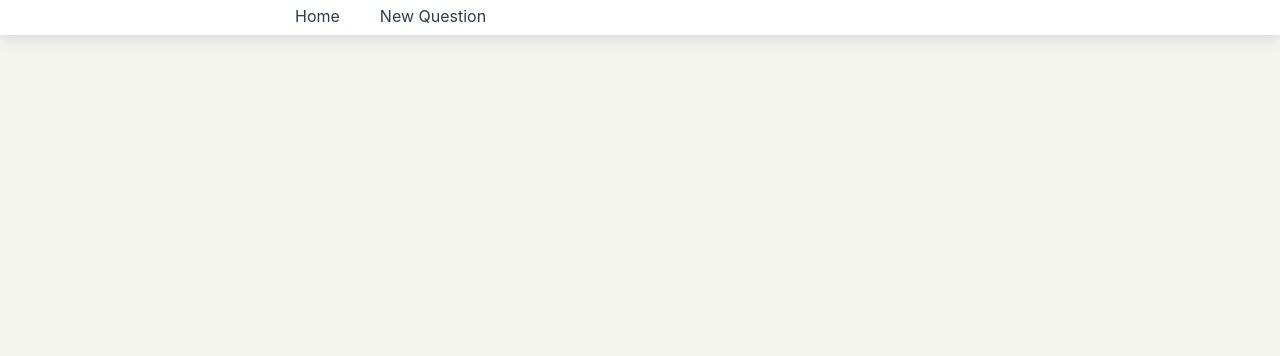
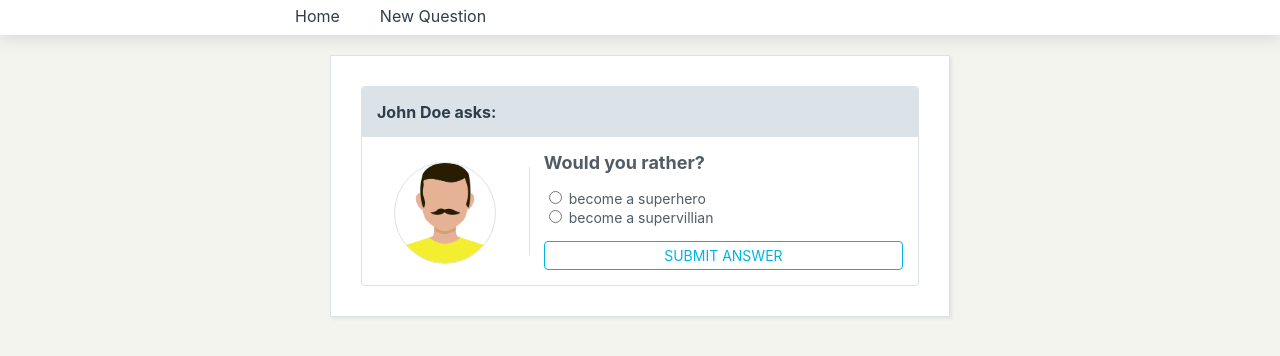
Before and after one commit to i8hamburgrz/would_you_rather, a React (Create React App) app: page /question/6ni6ok3ym7mf1p33lnez in a window 1280 px wide. Shown: the top 356 px of the page. Built offline with nearby package versions, Linux system fonts and the light colour scheme; sample sign-in values are in the browser's storage.

Commit message:
add new features

```diff
--- a/src/components/App.js
+++ b/src/components/App.js
@@ -8,6 +8,7 @@ import HomePage from './homepage'
 import Login from './login'
 import Nav from './nav'
 import NavUser from './nav_user'
+import Question from './question'
 import { loginUser } from '../actions/shared'
 
 class App extends Component {
@@ -58,6 +59,11 @@ class App extends Component {
                       exact
                       component = {props =>
                          this.loggedOut() ? <NewQuestion {...props}/> : <Redirect to="/" />} />
+
+                    <Route
+                      path="/question/:id"
+                      component = {props =>
+                         this.loggedOut() ? <Question {...props}/> : <Redirect to="/" />} />
                   </div>
               }
         </div>
@@ -67,10 +73,10 @@ class App extends Component {
   }
 }
 
-function mapStateToProps({ users }){
+function mapStateToProps({ users, questions }){
   return{
     users: users,
-    loading: Object.keys(users).length === 0
+    loading: Object.keys(questions).length === 0
   }
 }
 
--- a/src/components/nav_user.js
+++ b/src/components/nav_user.js
@@ -20,7 +20,7 @@ class NavUser extends Component{
 			{user &&
 				<span>
 					Hello, {user.name}
-					<div className="nav__avatar"><img src={user.avatarURL} alt={user.name} /></div>
+					<div className="nav__avatar"><img src={window.location.origin + '/' + user.avatarURL} alt={user.name} /></div>
 					<a href="#" onClick={(e) => this.logout(e)}>Logout</a>
 				</span>
 			}
--- /dev/null
+++ b/src/components/question.js
@@ -0,0 +1,48 @@
+import React, { Component } from 'react'
+import { connect } from 'react-redux'
+import { formatQuestions } from '../utils/helper'
+import QuestionBody from '../components/questionBody'
+
+class Question extends Component{
+	render(){
+		const { question, user } = this.props
+
+		return (
+			<div className="question">
+				<div className="block">
+					<div className="block__title">
+						{question.name} asks:
+					</div>
+					<div className="block__avatar">
+						<div className="block__avatar-wrap">
+							<img src={window.location.origin + '/' + question.avatarURL} alt={question.name} />
+						</div>
+					</div>
+					<div className="block__question align-left">
+						<h3>Would you rather?</h3>
+
+						{!question.isAnswered &&
+						 	<QuestionBody
+						 		question={question} />
+					 	}
+
+					</div>
+				</div>
+			</div>
+		)
+	}
+}
+
+function mapStateToProps({questions, users, authedUser}, props){
+	const { id } = props.match.params
+	const question = questions[id]
+
+	return{
+		user: users[authedUser],
+		question: question
+			? formatQuestions(question, users[question.author], authedUser)
+			: null
+	}
+}
+
+export default connect(mapStateToProps)(Question)
--- a/src/components/questionBlock.js
+++ b/src/components/questionBlock.js
@@ -1,14 +1,11 @@
 import React, { Component } from 'react'
 import { connect } from 'react-redux'
 import { formatQuestions } from '../utils/helper'
+import { Link, withRouter } from 'react-router-dom'
 
 class QuestionBlock extends Component{
-	state = {
-
-	}
-
 	render(){
-		const { question, showAnswered } = this.props
+		const { question, showAnswered, id } = this.props
 
 		return (
 			<li style={{display: showAnswered  === question.isAnswered ? 'block' : 'none' }}>
@@ -18,7 +15,7 @@ class QuestionBlock extends Component{
 					</div>
 					<div className="block__avatar">
 						<div className="block__avatar-wrap">
-							<img src={question.avatarURL} alt={question.name} />
+							<img src={window.location.origin + '/' + question.avatarURL} alt={question.name} />
 						</div>
 					</div>
 					<div className="block__question">
@@ -27,7 +24,7 @@ class QuestionBlock extends Component{
 						<p>or</p>
 						<p>{ question.optionTwo.text }</p>
 
-						<button>View Poll</button>
+						<Link to={`/question/${id}`} id={id}> View Poll </Link>
 					</div>
 				</div>
 			</li>
@@ -35,10 +32,11 @@ class QuestionBlock extends Component{
 	}
 }
 
-function mapStateToProps({ questions, users, authedUser }, { id }){
+function mapStateToProps({ questions, users, authedUser }, {id}){
 	const question = questions[id]
 
 	return {
+		id,
 		question: formatQuestions(question, users[question.author], authedUser)
 	}
 
--- /dev/null
+++ b/src/components/questionBody.js
@@ -0,0 +1,44 @@
+import React, { Component } from 'react'
+import { connect } from 'react-redux'
+
+class QuestionBody extends Component{
+	state = {
+		answer: ""
+	}
+
+	onSetAnswer = (e) => {
+		this.setState({
+	    	answer: e.currentTarget.value
+     	})
+	}
+
+	onSubmit = () => {
+
+	}
+
+	render(){
+		const { answer } = this.state
+		const { question } = this.props
+
+		return (
+			<div>
+			 	<p><input
+			 		type="radio"
+			 		name="answer"
+			 		onChange = { this.onSetAnswer }
+			 		checked={answer === question.optionOne.text}
+			 		value={question.optionOne.text} /> {question.optionOne.text}</p>
+			 	<p><input
+			 		type="radio"
+			 		name="answer"
+			 		onChange = { this.onSetAnswer }
+			 		checked={answer === question.optionTwo.text}
+			 		value={question.optionTwo.text} /> {question.optionTwo.text}</p>
+
+				<a href="#">Submit Answer</a>
+			</div>
+		)
+	}
+}
+
+export default connect()(QuestionBody)
--- a/src/sass/styles.scss
+++ b/src/sass/styles.scss
@@ -193,6 +193,13 @@ code {
     box-shadow:2px 4px 8px 0 rgba(0, 0, 0, 0.1);
   }
 
+  select{
+    width: calc(100% - 30px);
+    height: 30px;
+    font-size: 1rem;
+  }
+
+
   &--login{
     width:620px;
     margin:0 auto;
@@ -256,6 +263,10 @@ code {
       top:30px;
     }
 
+    &.align-left{
+      text-align: left;
+    }
+
     h3{
       margin-top:0;
       margin-bottom:15px;
@@ -269,7 +280,7 @@ code {
       margin:0;
     }
 
-    button{
+    a{
       border: 1px solid #02b3e4;
       padding: 5px;
       border-radius: 4px;
@@ -282,6 +293,10 @@ code {
       transition:background 0.3s ease;
       position:relative;
       cursor: pointer;
+      display: inline-block;
+      text-decoration: none;
+      font-size:0.875rem;
+      text-align: center;
 
       &:focus{
         outline:none;
@@ -300,10 +315,25 @@ code {
   }
 }
 
+.question{
+  background:#fff;
+  padding:30px;
+  margin:0 auto;
+  box-shadow: 2px 2px 3px 0 rgba(117, 124, 129, 0.12);
+  max-width: 620px;
+  border: 1px solid #dbe2e8;
+  text-align: center;
+  box-sizing:border-box;
+
+  .block:hover{
+    box-shadow:none;
+  }
+}
+
 .logo {
   img{
     animation: App-logo-spin infinite 20s linear;
-    height: 40vmin;
+    height: 30vmin;
   }
 
 }
```
